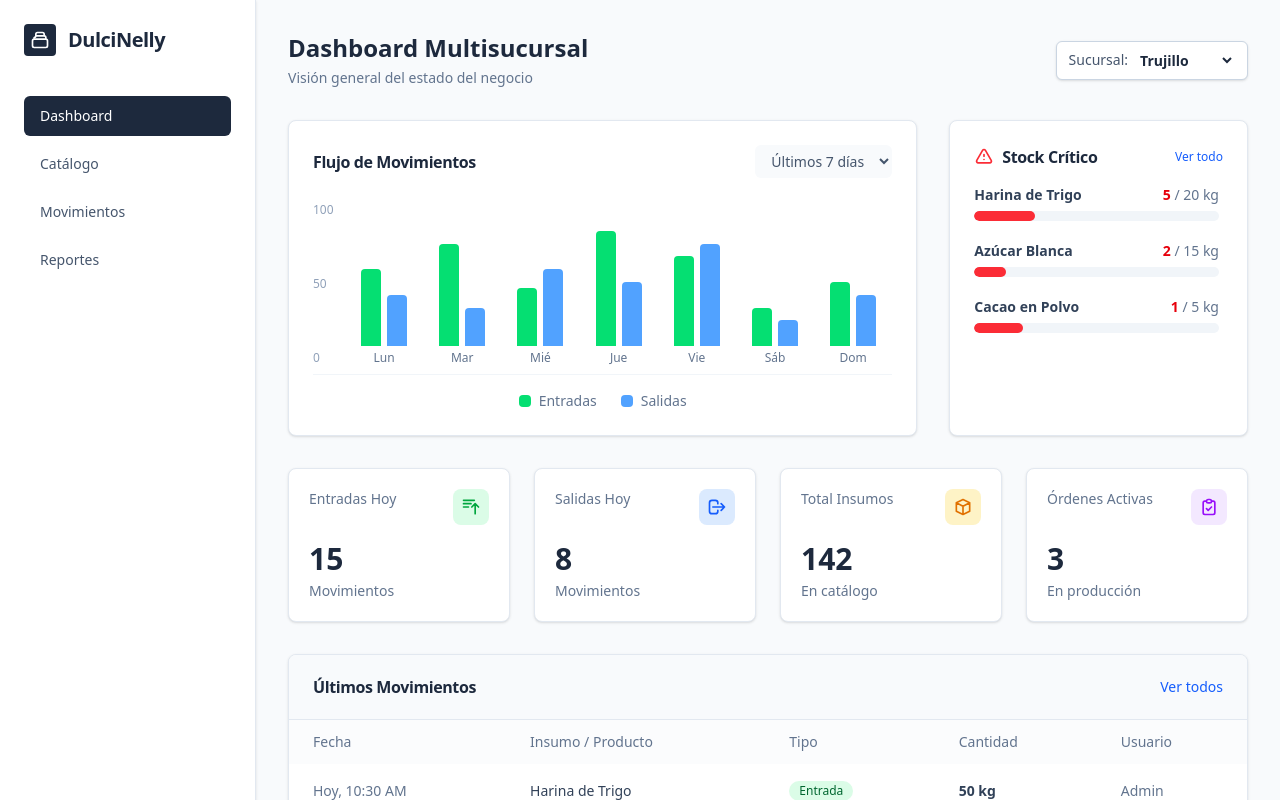
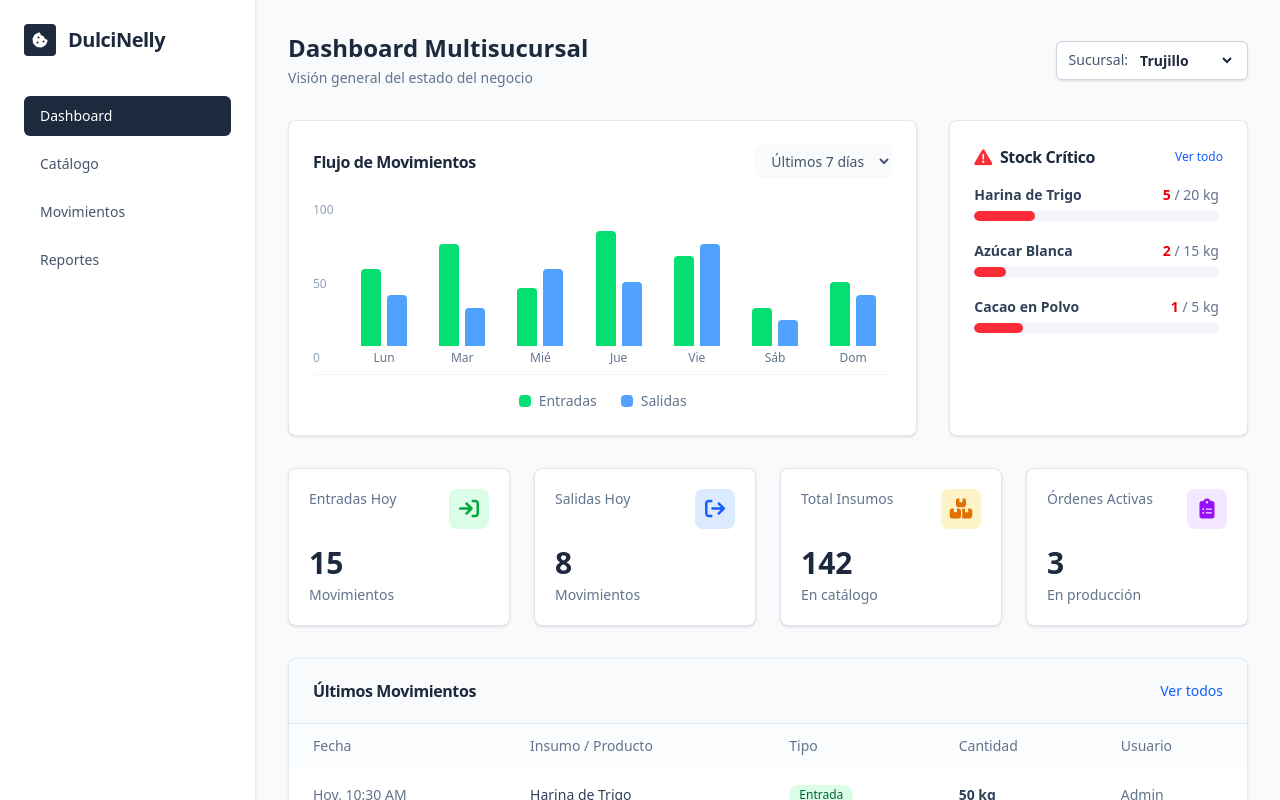
Before and after one commit to GerardoRodr/DulcinellyERP, an Angular app: page /dashboard in a window 1280 px wide. Shown: the top 800 px of the page. Built offline with nearby package versions, Linux system fonts and the light colour scheme.

Commit message:
refactor(dashboard): replace inline svgs with fontawesome icons

```diff
--- a/src/app/features/dashboard/dashboard.component.html
+++ b/src/app/features/dashboard/dashboard.component.html
@@ -4,9 +4,7 @@
   <aside class="w-64 bg-white border-r border-slate-200 p-6 flex flex-col flex-shrink-0 shadow-sm z-10">
     <div class="flex items-center mb-10">
       <div class="w-8 h-8 rounded bg-slate-800 flex items-center justify-center mr-3">
-        <svg class="w-5 h-5 text-white" fill="none" stroke="currentColor" viewBox="0 0 24 24" xmlns="http://www.w3.org/2000/svg">
-          <path stroke-linecap="round" stroke-linejoin="round" stroke-width="2" d="M19 11H5m14 0a2 2 0 012 2v6a2 2 0 01-2 2H5a2 2 0 01-2-2v-6a2 2 0 012-2m14 0V9a2 2 0 00-2-2M5 11V9a2 2 0 002-2m0 0V5a2 2 0 012-2h6a2 2 0 012 2v2M7 7h10"></path>
-        </svg>
+        <i class="fa-solid fa-cookie-bite text-white"></i>
       </div>
       <h1 class="text-xl font-bold text-slate-800 tracking-tight">DulciNelly</h1>
     </div>
@@ -145,9 +143,7 @@
         <div class="bg-white border border-slate-200 rounded-lg p-6 shadow-sm flex flex-col">
           <div class="flex items-center justify-between mb-4">
             <h3 class="text-base font-bold flex items-center text-slate-800 tracking-tight">
-              <svg class="w-5 h-5 mr-2 text-red-500" fill="none" stroke="currentColor" viewBox="0 0 24 24" xmlns="http://www.w3.org/2000/svg">
-                <path stroke-linecap="round" stroke-linejoin="round" stroke-width="2" d="M12 9v2m0 4h.01m-6.938 4h13.856c1.54 0 2.502-1.667 1.732-3L13.732 4c-.77-1.333-2.694-1.333-3.464 0L3.34 16c-.77 1.333.192 3 1.732 3z"></path>
-              </svg>
+              <i class="fa-solid fa-triangle-exclamation text-red-500 mr-2 text-lg"></i>
               Stock Crítico
             </h3>
             <a routerLink="/catalog" class="text-xs font-medium text-blue-600 hover:text-blue-800 transition-colors">Ver todo</a>
@@ -173,15 +169,8 @@
         <div *ngFor="let metric of summaryMetrics" class="bg-white border border-slate-200 rounded-lg p-5 shadow-sm hover:shadow-md transition-shadow flex flex-col justify-between">
           <div class="flex justify-between items-start mb-4">
             <h4 class="text-sm font-medium text-slate-500">{{ metric.title }}</h4>
-            <div class="p-2 rounded-lg" [ngClass]="metric.bg">
-              <!-- Entradas Icon -->
-              <svg *ngIf="metric.icon === 'entradas'" class="w-5 h-5" [ngClass]="metric.color" fill="none" stroke="currentColor" viewBox="0 0 24 24" xmlns="http://www.w3.org/2000/svg"><path stroke-linecap="round" stroke-linejoin="round" stroke-width="2" d="M3 4h13M3 8h9m-9 4h6m4 0l4-4m0 0l4 4m-4-4v12"></path></svg>
-              <!-- Salidas Icon -->
-              <svg *ngIf="metric.icon === 'salidas'" class="w-5 h-5" [ngClass]="metric.color" fill="none" stroke="currentColor" viewBox="0 0 24 24" xmlns="http://www.w3.org/2000/svg"><path stroke-linecap="round" stroke-linejoin="round" stroke-width="2" d="M17 16l4-4m0 0l-4-4m4 4H7m6 4v1a3 3 0 01-3 3H6a3 3 0 01-3-3V7a3 3 0 013-3h4a3 3 0 013 3v1"></path></svg>
-              <!-- Insumos Icon -->
-              <svg *ngIf="metric.icon === 'insumos'" class="w-5 h-5" [ngClass]="metric.color" fill="none" stroke="currentColor" viewBox="0 0 24 24" xmlns="http://www.w3.org/2000/svg"><path stroke-linecap="round" stroke-linejoin="round" stroke-width="2" d="M20 7l-8-4-8 4m16 0l-8 4m8-4v10l-8 4m0-10L4 7m8 4v10M4 7v10l8 4"></path></svg>
-              <!-- Ordenes Icon -->
-              <svg *ngIf="metric.icon === 'ordenes'" class="w-5 h-5" [ngClass]="metric.color" fill="none" stroke="currentColor" viewBox="0 0 24 24" xmlns="http://www.w3.org/2000/svg"><path stroke-linecap="round" stroke-linejoin="round" stroke-width="2" d="M9 5H7a2 2 0 00-2 2v12a2 2 0 002 2h10a2 2 0 002-2V7a2 2 0 00-2-2h-2M9 5a2 2 0 002 2h2a2 2 0 002-2M9 5a2 2 0 012-2h2a2 2 0 012 2m-6 9l2 2 4-4"></path></svg>
+            <div class="p-2 rounded-lg flex items-center justify-center w-10 h-10" [ngClass]="metric.bg">
+              <i [class]="metric.icon + ' text-xl ' + metric.color"></i>
             </div>
           </div>
           <div>
--- a/src/app/features/dashboard/dashboard.component.ts
+++ b/src/app/features/dashboard/dashboard.component.ts
@@ -14,10 +14,10 @@ export class DashboardComponent {
   branches = ['Trujillo', 'Huanchaco', 'Todas'];
 
   summaryMetrics = [
-    { title: 'Entradas Hoy', value: '15', subtitle: 'Movimientos', icon: 'entradas', color: 'text-green-600', bg: 'bg-green-100' },
-    { title: 'Salidas Hoy', value: '8', subtitle: 'Movimientos', icon: 'salidas', color: 'text-blue-600', bg: 'bg-blue-100' },
-    { title: 'Total Insumos', value: '142', subtitle: 'En catálogo', icon: 'insumos', color: 'text-amber-600', bg: 'bg-amber-100' },
-    { title: 'Órdenes Activas', value: '3', subtitle: 'En producción', icon: 'ordenes', color: 'text-purple-600', bg: 'bg-purple-100' }
+    { title: 'Entradas Hoy', value: '15', subtitle: 'Movimientos', icon: 'fa-solid fa-arrow-right-to-bracket', color: 'text-green-600', bg: 'bg-green-100' },
+    { title: 'Salidas Hoy', value: '8', subtitle: 'Movimientos', icon: 'fa-solid fa-arrow-right-from-bracket', color: 'text-blue-600', bg: 'bg-blue-100' },
+    { title: 'Total Insumos', value: '142', subtitle: 'En catálogo', icon: 'fa-solid fa-boxes-stacked', color: 'text-amber-600', bg: 'bg-amber-100' },
+    { title: 'Órdenes Activas', value: '3', subtitle: 'En producción', icon: 'fa-solid fa-clipboard-list', color: 'text-purple-600', bg: 'bg-purple-100' }
   ];
 
   lowStockAlerts = [
--- a/src/index.html
+++ b/src/index.html
@@ -7,6 +7,7 @@
   <base href="/">
   <meta name="viewport" content="width=device-width, initial-scale=1">
   <link rel="icon" type="image/x-icon" href="favicon.ico">
+  <link rel="stylesheet" href="https://cdnjs.cloudflare.com/ajax/libs/font-awesome/6.4.0/css/all.min.css">
 </head>
 
 <body>
```
